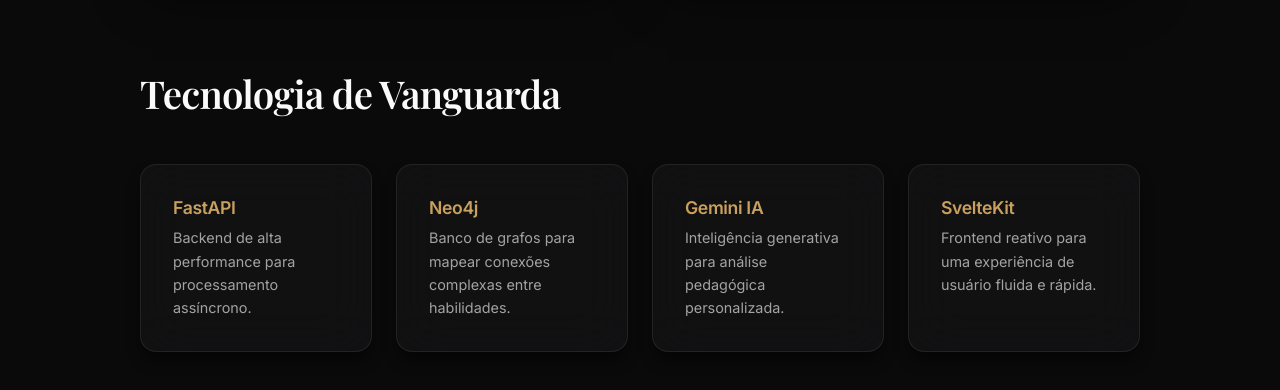
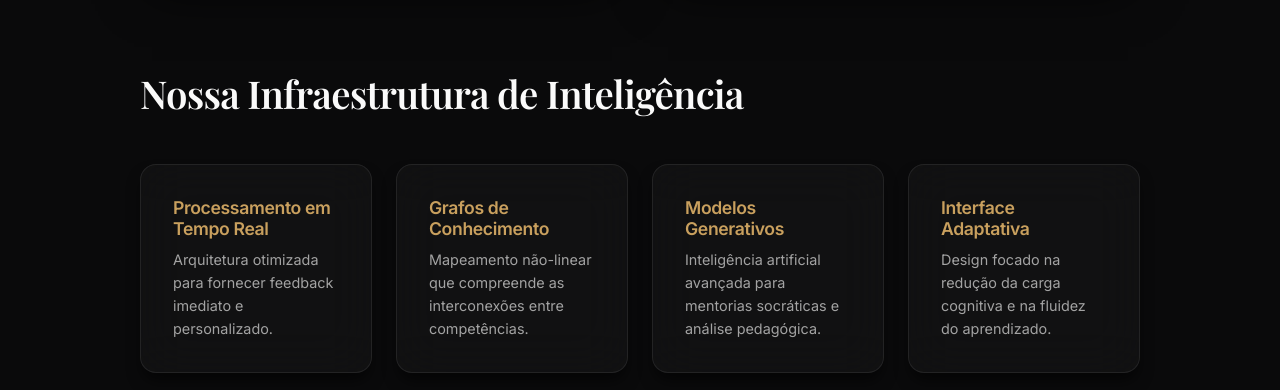
Before and after one commit to Durannd/grio, a SvelteKit app in the folder frontend/: page /sobre in a window 1280 px wide. Shown: the part 913-1303 px from the top of the page. Built offline with nearby package versions, Linux system fonts and the light colour scheme; no server answers; a web font is replaced by a local one.

Commit message:
style(branding): remove menções técnicas da página Sobre para proteção de IP

```diff
--- a/frontend/src/routes/sobre/+page.svelte
+++ b/frontend/src/routes/sobre/+page.svelte
@@ -26,23 +26,23 @@
   </div>
 
   <section class="tech-stack mt-24">
-    <h2 class="text-center mb-12">Tecnologia de Vanguarda</h2>
+    <h2 class="text-center mb-12">Nossa Infraestrutura de Inteligência</h2>
     <div class="tech-grid">
       <div class="tech-item glass-card">
-        <h3>FastAPI</h3>
-        <p>Backend de alta performance para processamento assíncrono.</p>
+        <h3>Processamento em Tempo Real</h3>
+        <p>Arquitetura otimizada para fornecer feedback imediato e personalizado.</p>
       </div>
       <div class="tech-item glass-card">
-        <h3>Neo4j</h3>
-        <p>Banco de grafos para mapear conexões complexas entre habilidades.</p>
+        <h3>Grafos de Conhecimento</h3>
+        <p>Mapeamento não-linear que compreende as interconexões entre competências.</p>
       </div>
       <div class="tech-item glass-card">
-        <h3>Gemini IA</h3>
-        <p>Inteligência generativa para análise pedagógica personalizada.</p>
+        <h3>Modelos Generativos</h3>
+        <p>Inteligência artificial avançada para mentorias socráticas e análise pedagógica.</p>
       </div>
       <div class="tech-item glass-card">
-        <h3>SvelteKit</h3>
-        <p>Frontend reativo para uma experiência de usuário fluida e rápida.</p>
+        <h3>Interface Adaptativa</h3>
+        <p>Design focado na redução da carga cognitiva e na fluidez do aprendizado.</p>
       </div>
     </div>
   </section>
```
